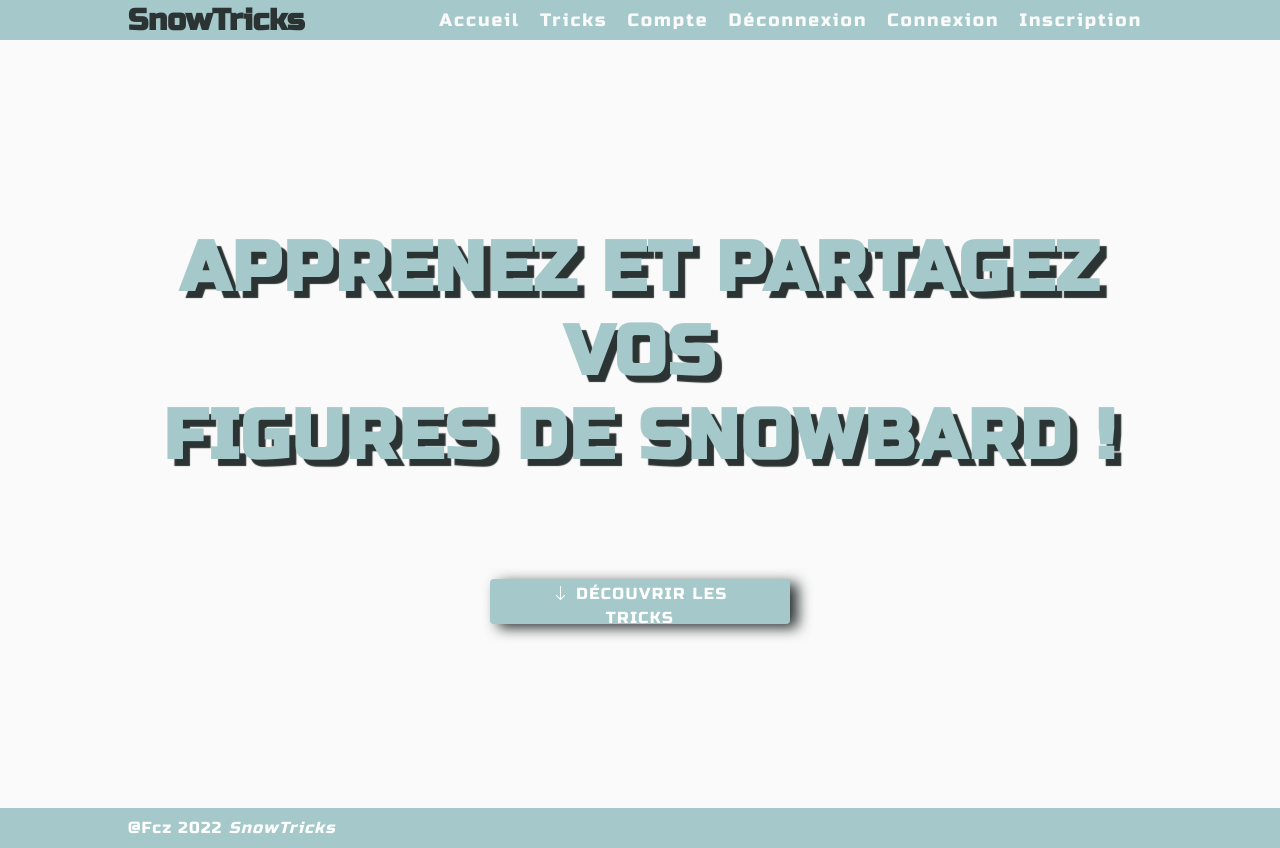
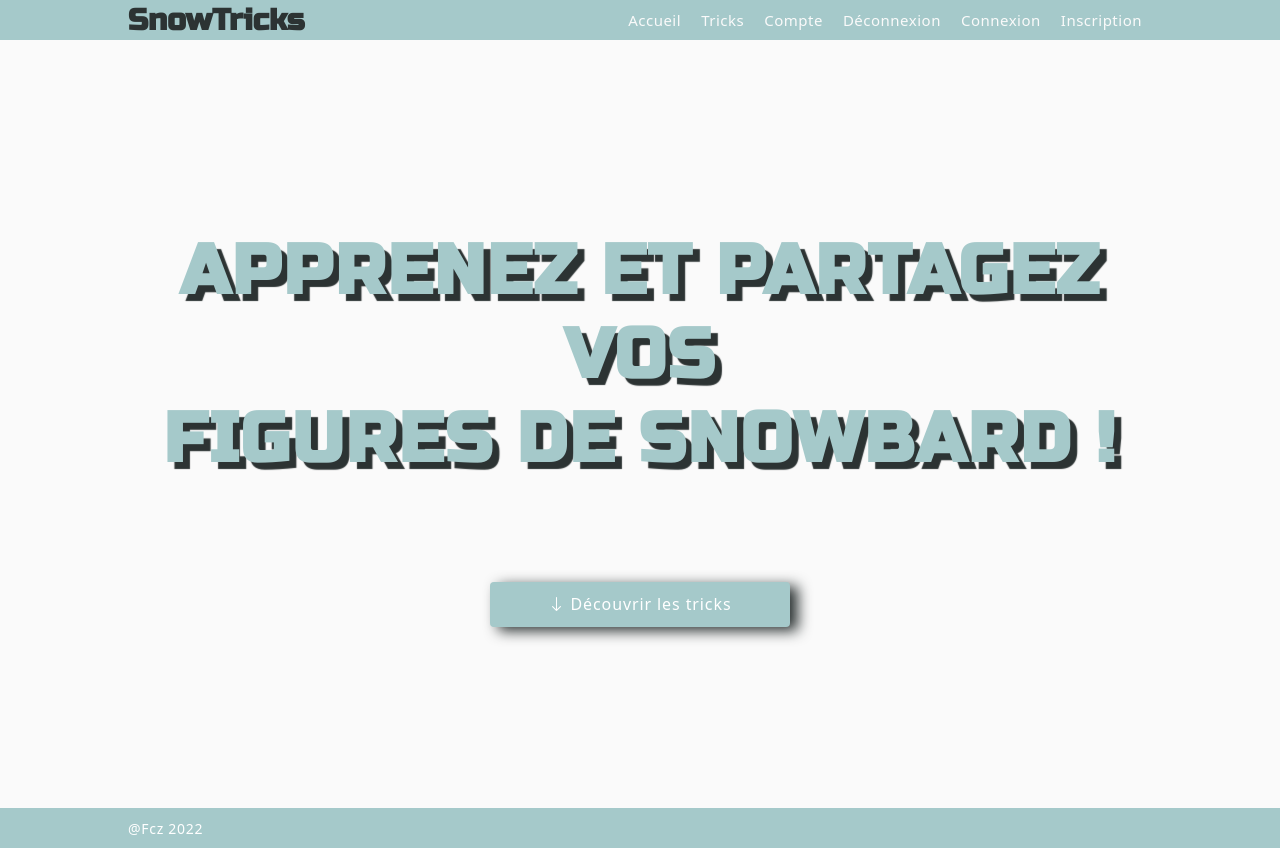
Before and after one commit to Drea-Fcz/snowtricks, a Symfony app: template templates/home/index.html.twig in a window 1280 px wide. Run offline with Twig, Linux system fonts and the light colour scheme; the template is opened without the code that fills it, so the values that code supplies are empty; some libraries are stand-ins or nearby versions; some web fonts are replaced.

Commit message:
closes #5, home page

```diff
--- a/assets/styles/scss/_global.scss
+++ b/assets/styles/scss/_global.scss
@@ -3,7 +3,6 @@
     padding: 0;
     box-sizing: border-box;
     //font-family: 'Luckiest Guy', cursive;
-    font-family: 'Russo One', sans-serif;
 }
 
 html {
--- a/assets/styles/scss/components/_button.scss
+++ b/assets/styles/scss/components/_button.scss
@@ -9,8 +9,8 @@ button {
     min-height: 35px;
     border: none;
     cursor: pointer;
-    text-transform: uppercase;
-    letter-spacing: 1.5px;
+    //text-transform: uppercase;
+    letter-spacing: .9px;
     font-size: 1rem;
     font-weight: 400;
     transition: 120ms;
--- a/assets/styles/scss/components/_footer.scss
+++ b/assets/styles/scss/components/_footer.scss
@@ -4,10 +4,11 @@ footer {
     display: flex;
     align-items: center;
     background-color: $blue;
+    font-size: 14px;
 
     span {
         color: white;
         font-weight: 100;
-        letter-spacing: 1.3px;
+        letter-spacing: 0.7px;
     }
 }
--- a/assets/styles/scss/components/_header.scss
+++ b/assets/styles/scss/components/_header.scss
@@ -15,6 +15,7 @@ header {
             font-size: 30px;
             text-decoration: none;
             font-weight: 900;
+            font-family: 'Russo One', sans-serif;
         }
     }
 
@@ -30,9 +31,9 @@ header {
 
                 span {
                     color: $broken-white;
-                    font-size: 18px;
+                    font-size: 15px;
                     font-weight: 300;
-                    letter-spacing: 2px;
+                    letter-spacing: 0.5px;
                     transition: 150ms;
                 }
 
--- a/assets/styles/scss/templates/_home.scss
+++ b/assets/styles/scss/templates/_home.scss
@@ -24,6 +24,7 @@ main {
                     text-align: center;
                     margin-bottom: 50px;
                     text-shadow: 7px 7px 1px $pastel !important;
+                    font-family: 'Russo One', sans-serif;
                 }
 
                 button {
--- a/templates/footer/footer.html.twig
+++ b/templates/footer/footer.html.twig
@@ -1,7 +1,7 @@
 {% block footer %}
 
     <footer>
-        <span>@Fcz 2022 <em>SnowTricks</em></span>
+        <span>@Fcz 2022</span>
     </footer>
 
 {% endblock %}
```
Also changed, not shown: public/build/app.css.
